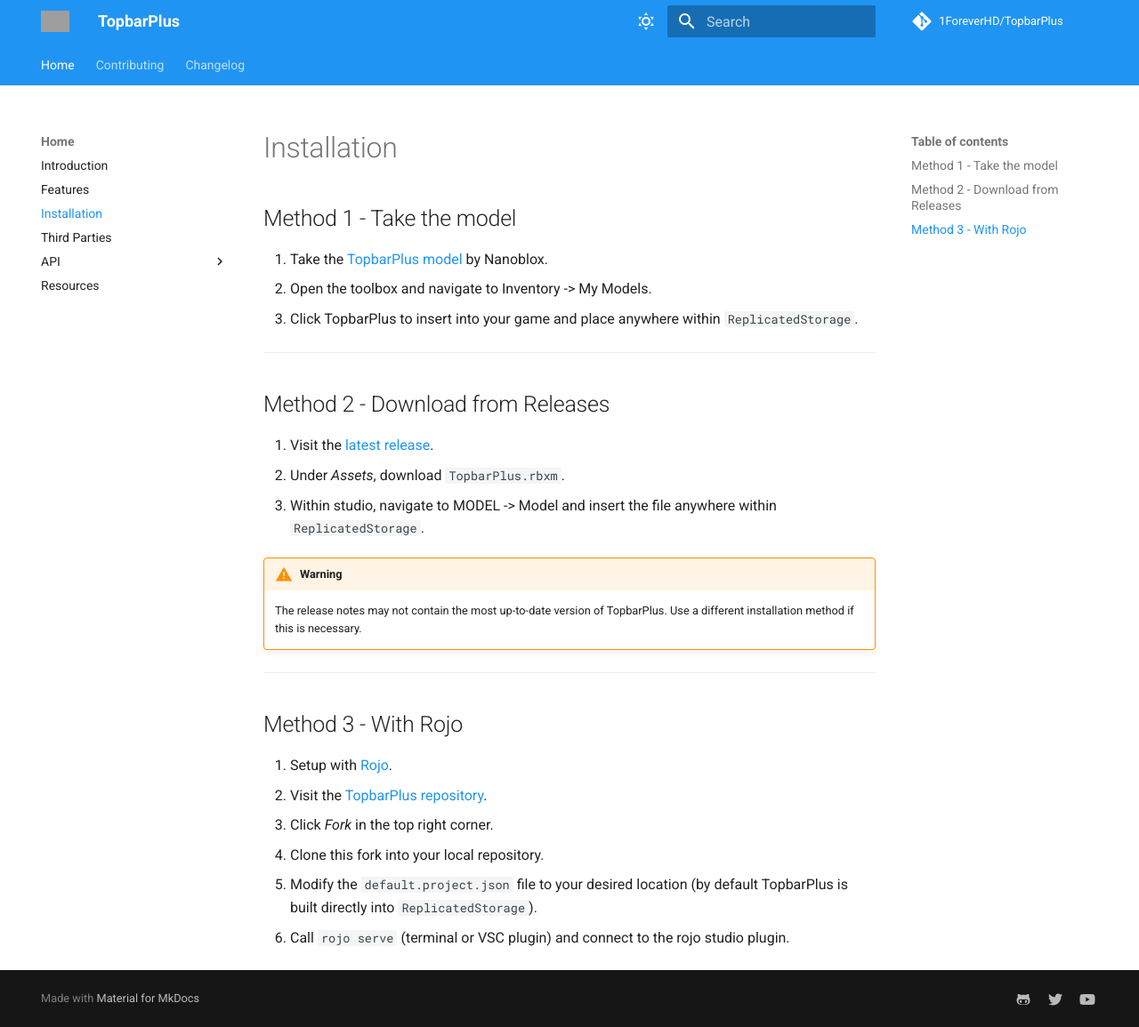
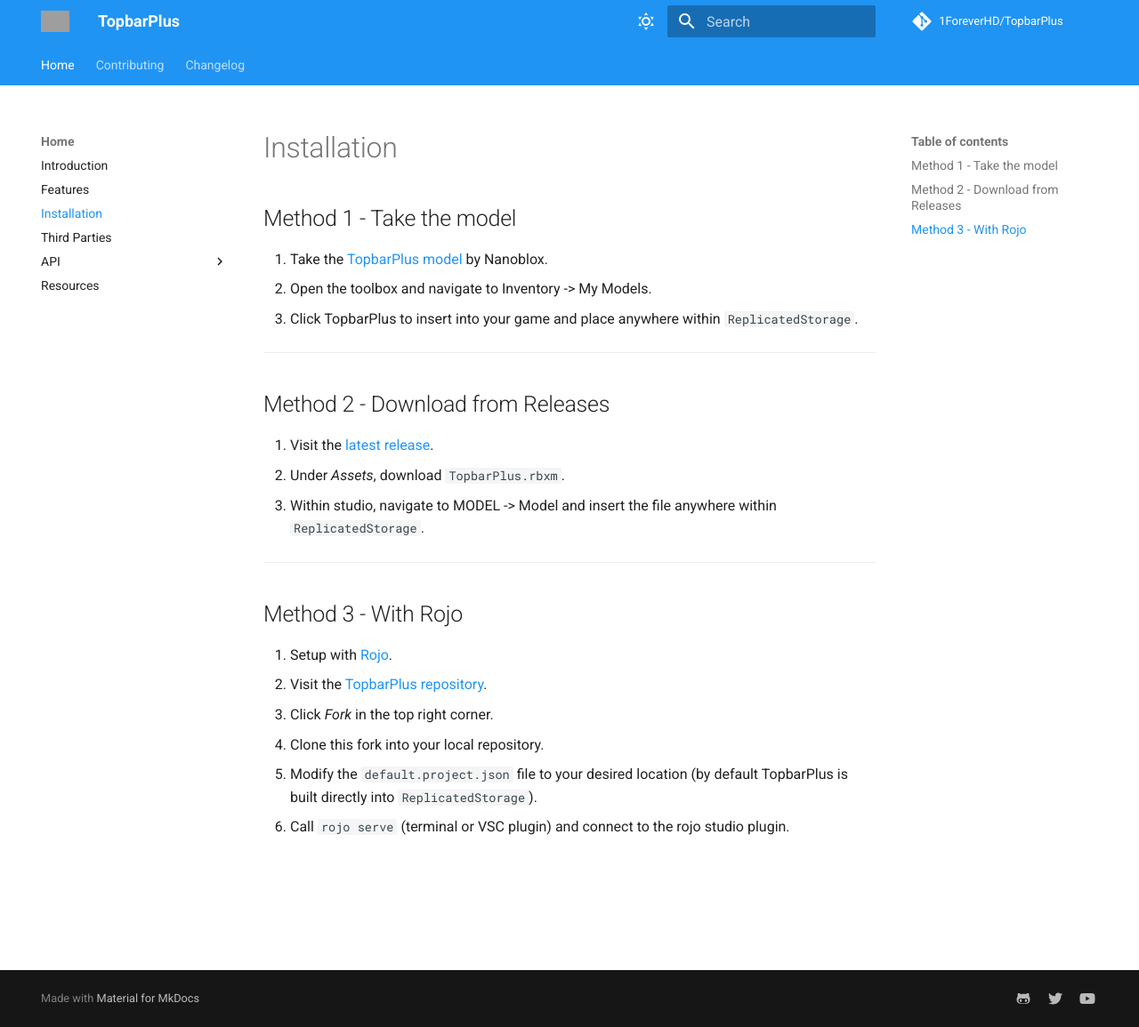
Before and after one commit to 1ForeverHD/TopbarPlus, an MkDocs documentation site: the page built from docs/installation.md, in a window 1280 px wide and 1155 px high. Shown: the whole window at 89% size. Built offline with MkDocs 1.6.1 and Material for MkDocs 9.7.7, drawn with Linux system fonts in a browser that asks for light colours; comment, search, counter and statistics services are not loaded; grey boxes are pictures that could not be loaded.

Commit message:
Updated docs

```diff
--- a/docs/installation.md
+++ b/docs/installation.md
@@ -10,9 +10,6 @@
 2. Under *Assets*, download ``TopbarPlus.rbxm``.
 3. Within studio, navigate to MODEL -> Model and insert the file anywhere within ``ReplicatedStorage``.
 
-!!! warning
-    The release notes may not contain the most up-to-date version of TopbarPlus. Use a different installation method if this is necessary.
-
 -------------------------------------
 
 ## Method 3 - With Rojo
```
